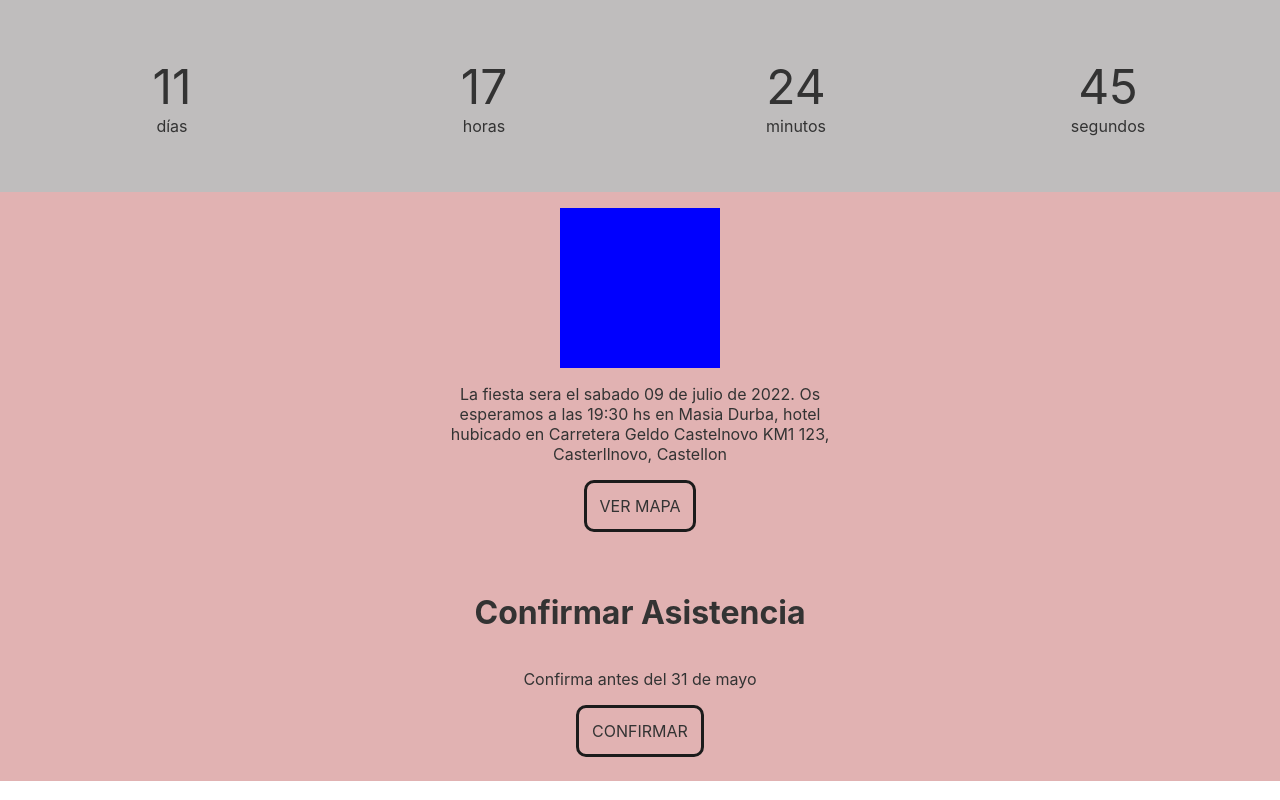
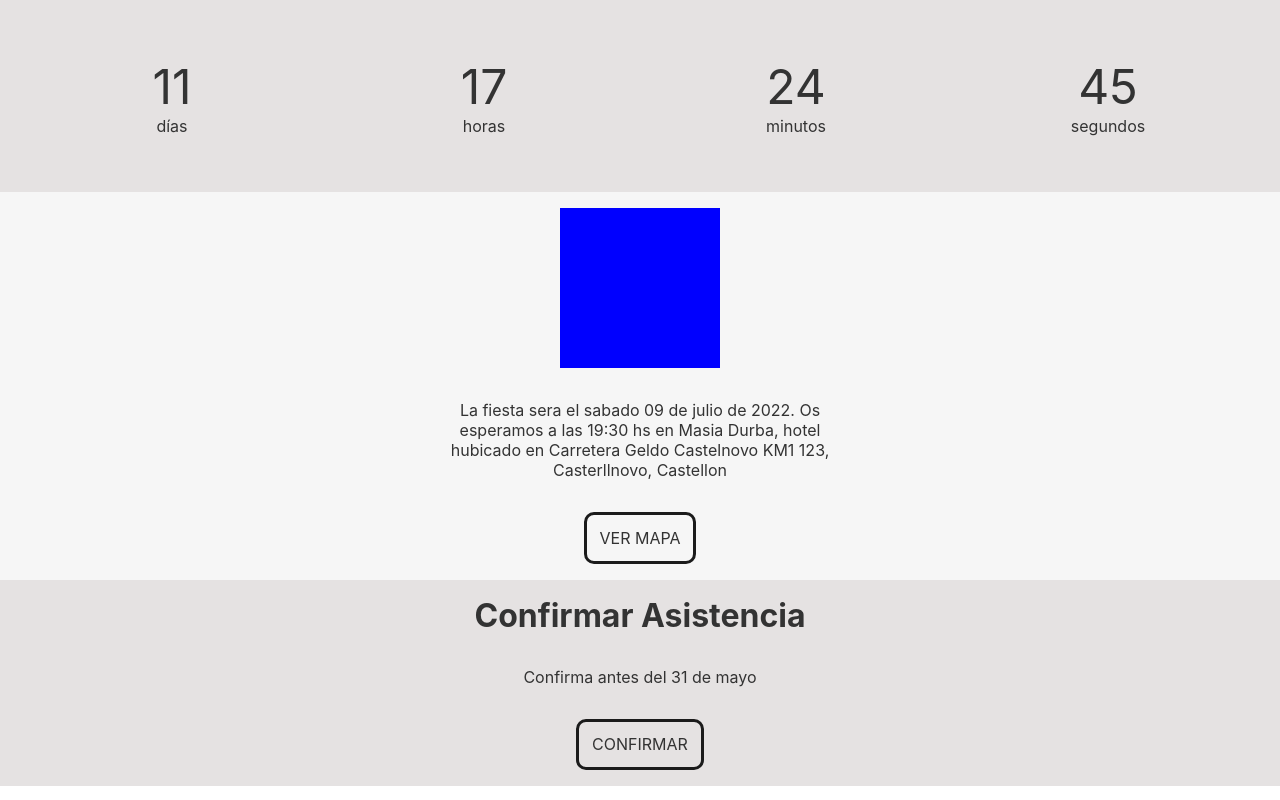
Before and after one commit to wilberquito/wedding, a Svelte app: page / in a window 1280 px wide. Built offline with nearby package versions, Linux system fonts and the light colour scheme.

Commit message:
refactor global style into .css file

```diff
--- a/src/App.svelte
+++ b/src/App.svelte
@@ -1,45 +1,13 @@
 <script>
-	import CountDown from "./CountDown.svelte";
-	import Location from "./Location.svelte";
-	import Confirmation from "./Confirmation.svelte";
+	import CountDown from "./components/CountDown.svelte";
+	import Location from "./components/Location.svelte";
+	import Confirmation from "./components/Confirmation.svelte";
 </script>
 
 <CountDown />
 <Location />
-<Confirmation/>
+<Confirmation />
 
 <style>
-	:global(body) {
-		padding: 0;
-		margin: 0;
-	}
-	:global(.g__section) {
-		background-color: rgb(225, 178, 178);
-		padding: 1rem clamp(1rem, 10vw, 10rem);
-		display: flex;
-		align-items: center;
-		justify-content: center;
-		flex-direction: column;
-		text-align: center;
-	}
-	:global(.g__default) {
-		background-image: green;
-	}
-	@media (min-width: 769px) {
-		:global(.g__section) {
-			padding: 1rem clamp(1rem, 25vw, 20rem);
-		}
-	}
-	@media (min-width: 1024px) {
-		:global(.g__section) {
-			padding: 1rem clamp(1rem, 35vw, 40rem);
-		}
-	}
-	:global(button) {
-		border-radius: 10px;
-		border: 3px solid rgb(27, 27, 27);
-		text-transform: uppercase;
-		background-color: transparent;
-		padding: 0.8rem;
-	}
+
 </style>
--- a/src/Confirmation.svelte
+++ b/src/components/Confirmation.svelte
@@ -1,5 +1,5 @@
 <script>
-    import { openNewWindow } from "./utils/Navigation";
+    import { openNewWindow } from "./../utils/Navigation";
     export const title = "Confirmar Asistencia";
     export const warnConfirmation = "Confirma antes del 31 de mayo";
     export const confirmationUrl = "https://forms.gle/yw9XCV5awPuWxrVN8";
@@ -9,18 +9,10 @@
     }
 </script>
 
-<div class="g__section">
+<div class="g__section g__custom">
     <h1>{title}</h1>
     <p>{warnConfirmation}</p>
-    <button class="g__button" on:click={openConfirmationGoogleForms}>
+    <button class="g__button g__custom" on:click={openConfirmationGoogleForms}>
         CONFIRMAR
     </button>
 </div>
-
-<style>
-    .box {
-        width: 10rem;
-        height: 10rem;
-        background-color: blue;
-    }
-</style>
--- a/src/CountDown.svelte
+++ b/src/components/CountDown.svelte
@@ -72,7 +72,7 @@
 
 <style>
     .countdown__container {
-        background-color: rgb(191, 189, 189);
+        background-color: var(--bcolor-1);
         padding: 1rem;
         width: calc(100% - 2rem);
         height: 10rem;
--- a/src/Location.svelte
+++ b/src/components/Location.svelte
@@ -1,5 +1,5 @@
 <script>
-    import { openNewWindow } from './utils/Navigation'
+    import { openNewWindow } from './../utils/Navigation'
     export const weddingLocationUrl = "https://goo.gl/maps/fwkFsFwauuNjLwq18";
     export const title = "Fiesta";
 
--- /dev/null
+++ b/src/css/global.css
@@ -0,0 +1,56 @@
+body {
+    padding: 0;
+    margin: 0;
+    --bcolor-1: rgb(229, 226, 226);
+    --bcolor-2: rgb(246, 246, 246);
+}
+
+h1 {
+    margin: 0;
+}
+
+p {
+    margin: 2rem 0;
+}
+
+button {
+    border-radius: 10px;
+    border: 3px solid rgb(27, 27, 27);
+    text-transform: uppercase;
+    background-color: transparent;
+    padding: 0.8rem;
+    margin: 0;
+}
+
+.g__section {
+    padding: 1rem clamp(1rem, 10vw, 10rem);
+    display: flex;
+    align-items: center;
+    justify-content: center;
+    flex-direction: column;
+    text-align: center;
+    background-color: var(--bcolor-2);
+}
+
+.g__section.g__custom {
+    background-image: var(--bcolor-1);
+}
+
+@media (min-width: 769px) {
+    .g__section.g__custom {
+        background-color: var(--bcolor-1);
+    }
+
+    .g__section {
+        padding: 1rem clamp(1rem, 25vw, 20rem);
+    }
+}
+
+@media (min-width: 1024px) {
+    .g__section.g__custom {
+        background-color: var(--bcolor-1);
+    }
+    .g__section {
+        padding: 1rem clamp(1rem, 35vw, 40rem);
+    }
+}
--- a/src/main.js
+++ b/src/main.js
@@ -1,4 +1,5 @@
 import App from './App.svelte';
+import './css/global.css';
 
 const app = new App({
 	target: document.body,
```
Also changed, not shown: public/build/bundle.css, public/build/bundle.js.
